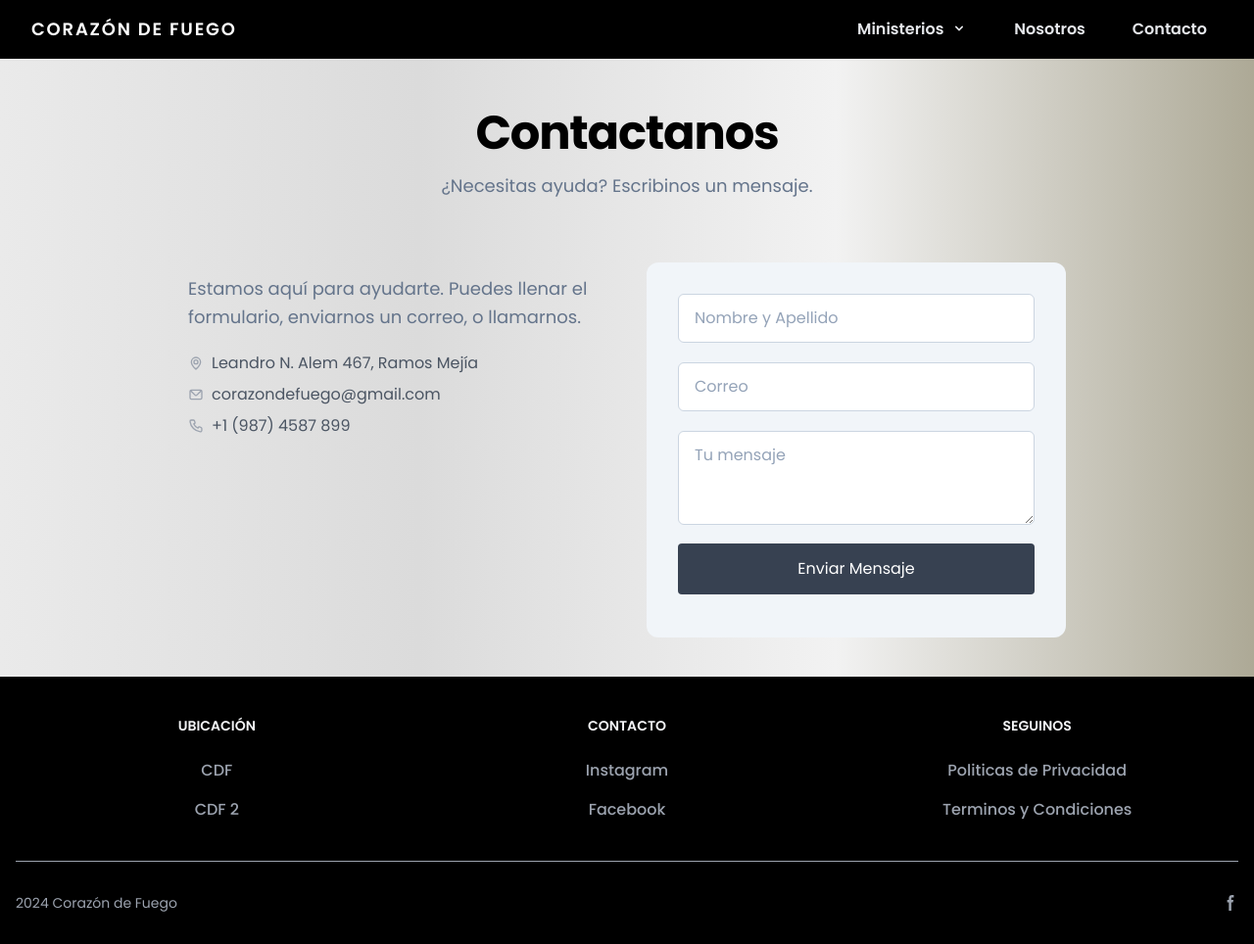
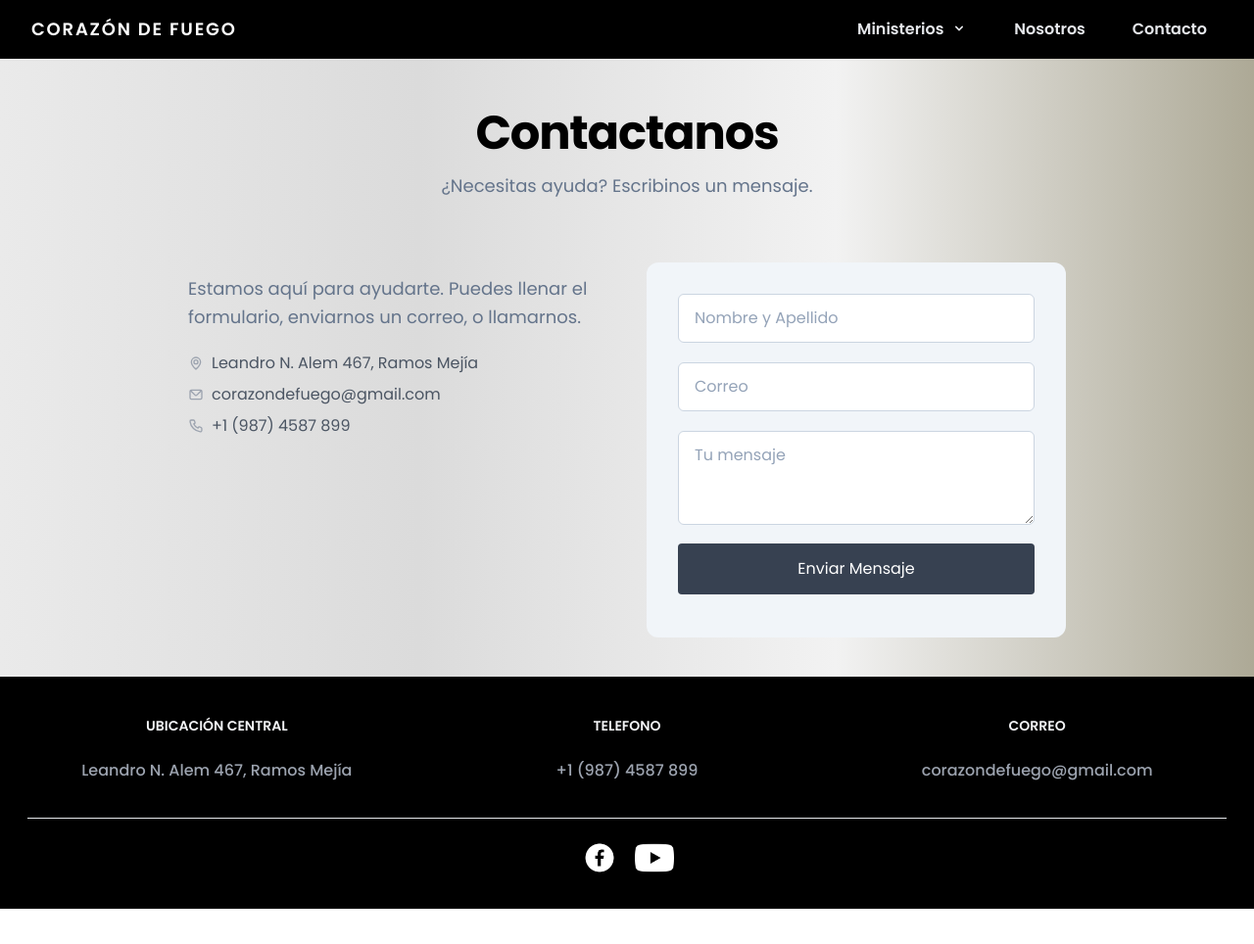
Before and after one commit to marianodparisi/web-cdf, an Astro site: page /contacto in a window 1280 px wide. Shown: the whole page at 98% size. After the commit the page ends 928 px from the top, so only its background shows below. Built offline with nearby package versions, Linux system fonts and the light colour scheme; Astro itself is replaced by a stand-in of ours.

Commit message:
Adding modifications to footer, contact and about us

```diff
--- a/src/components/Footer.astro
+++ b/src/components/Footer.astro
@@ -10,51 +10,37 @@ const { links } = Astro.props as NavbarProps;
   <div class="mx-auto w-full max-w-screen-xl p-4 py-6 lg:py-8">
             <div class="gap-8 sm:gap-6 p-2 grid grid-cols-3">
               <div class="text-center">
-                      <h2 class="mb-6 text-sm font-semibold text-gray-100 uppercase">Ubicación</h2>
+                      <h2 class="mb-6 text-sm font-semibold text-gray-100 uppercase">Ubicación Central</h2>
                       <ul class="text-gray-400 font-medium">
                           <li class="mb-4">
-                              <a href="#" class="hover:underline">CDF</a>
-                          </li>
-                          <li>
-                              <a href="#" class="hover:underline">CDF 2</a>
+                              <a href="https://maps.app.goo.gl/Ymi1VjRWSTBpVM5i7" target="_blank" class="hover:underline">Leandro N. Alem 467, Ramos Mejía</a>
                           </li>
                       </ul>
                   </div>
                   <div class="text-center">
-                      <h2 class="mb-6 text-sm font-semibold text-gray-100 uppercase">Contacto</h2>
+                      <h2 class="mb-6 text-sm font-semibold text-gray-100 uppercase">Telefono</h2>
                       <ul class="text-gray-400 font-medium">
-                          <li class="mb-4">
-                              <a href="https://www.instagram.com/corazondefuegoiglesia/" class="hover:underline ">Instagram</a>
-                          </li>
                           <li>
-                              <a href="https://www.facebook.com/corazondefuegoiglesia" class="hover:underline">Facebook</a>
+                              <a>+1 (987) 4587 899</a>
                           </li>
                       </ul>
                   </div>
                   <div class="text-center">
-                      <h2 class="mb-6 text-sm font-semibold text-gray-100 uppercase">Seguinos</h2>
+                      <h2 class="mb-6 text-sm font-semibold text-gray-100 uppercase">Correo</h2>
                       <ul class="text-gray-400 font-medium">
-                          <li class="mb-4">
-                              <a href="#" class="hover:underline">Politicas de Privacidad</a>
-                          </li>
-                          <li>
-                              <a href="#" class="hover:underline">Terminos y Condiciones</a>
+                          <li class="mb-4 text-center">
+                              <a class="hidden sm:block hover:underline" href="mailto:corazondefuegoiglesia@gmail.com">corazondefuego@gmail.com</a>
+                              <a class="block sm:hidden hover:underline" href="mailto:corazondefuegoiglesia@gmail.com">corazon
+                                  defuego
+                                  @gmail.com</a>
                           </li>
                       </ul>
                   </div>
             </div>
-          <hr class="my-6 border-gray-400 sm:mx-auto lg:my-8" />
-          <div class="sm:flex sm:items-center sm:justify-between">
-              <span class="text-sm text-gray-400 sm:text-center">2024 <a href="https://flowbite.com/" class="hover:underline">Corazón de Fuego</a>
-              </span>
-              <div class="flex mt-4 sm:justify-center sm:mt-0">
-                  <a href="https://www.facebook.com/corazondefuegoiglesia" class="text-gray-400 hover:text-gray-700">
-                      <svg class="w-4 h-4" aria-hidden="true" xmlns="http://www.w3.org/2000/svg" fill="currentColor" viewBox="0 0 8 19">
-                            <path fill-rule="evenodd" d="M6.135 3H8V0H6.135a4.147 4.147 0 0 0-4.142 4.142V6H0v3h2v9.938h3V9h2.021l.592-3H5V3.591A.6.6 0 0 1 5.592 3h.543Z" clip-rule="evenodd"/>
-                        </svg>
-                      <span class="sr-only">Facebook page</span>
-                  </a>
-              </div>
-          </div>
+      <hr class="text-gray-600 m-3">
+      <div class="pt-2 flex justify-center">
+          <a href="#" class="mx-2 justify-center hover:scale-150" style="transition: 0.3s"><img src="facebook_white.png" alt="" class="h-10 w-10"></a>
+          <a href="#" class="mx-2 justify-center hover:scale-150" style="transition: 0.3s"><img src="youtube_white.png" alt="" class="h-10 w-10"></a>
+      </div>
   </div>
 </footer>
--- a/src/layouts/Layout.astro
+++ b/src/layouts/Layout.astro
@@ -22,11 +22,11 @@ const { title = 'Corazón de Fuego', description = 'Iglesia Corazón de Fuego'}
     <link rel="icon" href="/favico.png" type="image/x-icon">
     <link href="https://fonts.googleapis.com/css2?family=PT+Sans:ital,wght@0,400;0,700;1,400;1,700&family=Poppins:ital,wght@0,100;0,200;0,300;0,400;0,500;0,600;0,700;0,800;0,900;1,100;1,200;1,300;1,400;1,500;1,600;1,700;1,800;1,900&family=Roboto:ital,wght@0,100;0,300;0,400;0,500;0,700;0,900;1,100;1,300;1,400;1,500;1,700;1,900&display=swap" rel="stylesheet">
   </head>
-  <body>
+  <body class="min-h-screen flex flex-col">
     <Navbar/>
-    <main>
+    <main class="flex-grow">
       <slot />
-      <Footer />
     </main>
+    <Footer />
   </body>
 </html>
--- a/src/pages/contacto.astro
+++ b/src/pages/contacto.astro
@@ -19,7 +19,8 @@ import Layout from "../layouts/Layout.astro";
                             </path>
                         </symbol>
                         <use xlink:href="#ai:uil:map-marker"></use>
-                    </svg> <span>Leandro N. Alem 467, Ramos Mejía</span>
+                        </svg>
+                        <span>Leandro N. Alem 467, Ramos Mejía</span>
                     </div>
                     <div class="flex items-center mt-2 space-x-2 text-gray-600">
                         <svg width="1em" height="1em" viewBox="0 0 24 24" class="text-gray-400 w-4 h-4" data-icon="uil:envelope">
--- a/src/pages/nosotros.astro
+++ b/src/pages/nosotros.astro
@@ -2,14 +2,15 @@
 import Layout from "../layouts/Layout.astro";
 ---
 <Layout>
-    <div class="height-background bg-[url('/Upperroom-Prayer-Room-Dallas-TX.jpg')]">
-        <div class="content-center align-middle p-12">
-            <div class="text-center ml-0 sm:ml-32">
-                <h1 class="text-left mb-4 text-4xl font-extrabold tracking-tight md:text-5xl lg:text-6xl text-white">Iglesia</h1>
-                <h1 class="text-left mb-4 text-4xl font-extrabold tracking-tight text-red-400 md:text-5xl lg:text-6xl">Corazón de Fuego</h1>
-                <p class="text-left text-lg font-bold text-white lg:text-xl">Horarios</p>
-                <p class="text-left text-lg font-normal text-white lg:text-xl">Miercoles, Viernes y Sabados 20:00hs.</p>
-                <p class="text-left text-lg font-normal text-white lg:text-xl">Domingos 9:30 y 11:00 AM</p>
+    <div class="height-background bg-[url('/Upperroom-Prayer-Room-Dallas-TX.jpg')] shadow-lg">
+        <div class="p-12">
+            <div class="ml-0 sm:ml-32">
+                <h1 class="text-center mb-6 text-4xl font-extrabold tracking-tight md:text-5xl lg:text-6xl text-white shadow-lg">Nosotros</h1>
+                <hr class="text-center mx-auto w-1/2 border-gray-400 border-t-4 rounded shadow-lg mb-8">
+                <div class="mx-80">
+                    <p class="text-center text-lg font-bold text-white lg:text-xl">Lorem ipsum dolor sit amet, consectetur adipiscing elit. Sed do eiusmod tempor incididunt ut labore et dolore magna aliqua. Ut enim ad minim veniam, quis nostrud exercitation ullamco laboris nisi ut aliquip ex ea commodo consequat. Duis aute irure dolor in reprehenderit in voluptate velit esse cillum dolore eu fugiat nulla pariatur. Excepteur sint occaecat cupidatat non proident, sunt in culpa qui officia deserunt mollit anim id est laborum.
+                    </p>
+                </div>
             </div>
         </div>
     </div>
```
Also changed, not shown: public/facebook_white.png (added), public/instagram_white.png (added), public/youtube_white.png (added), 3 other files.
